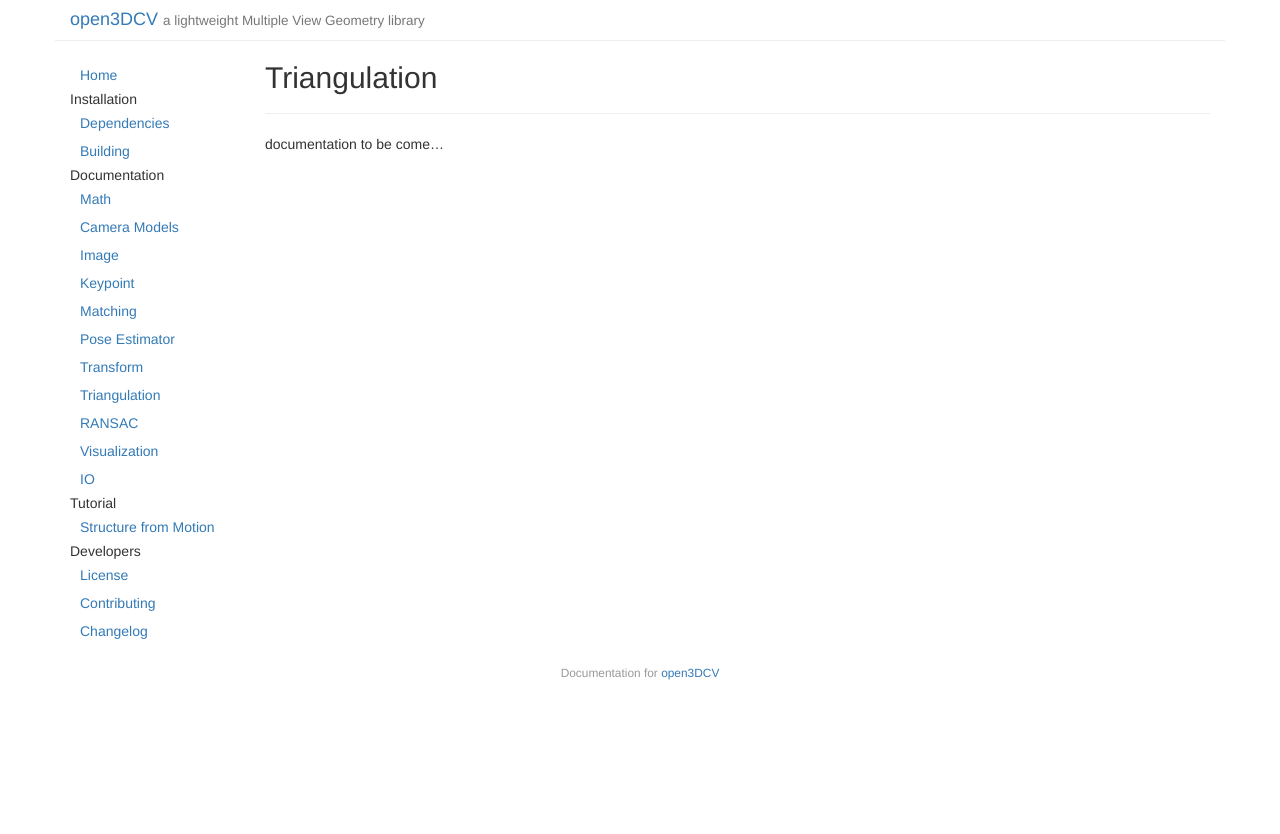
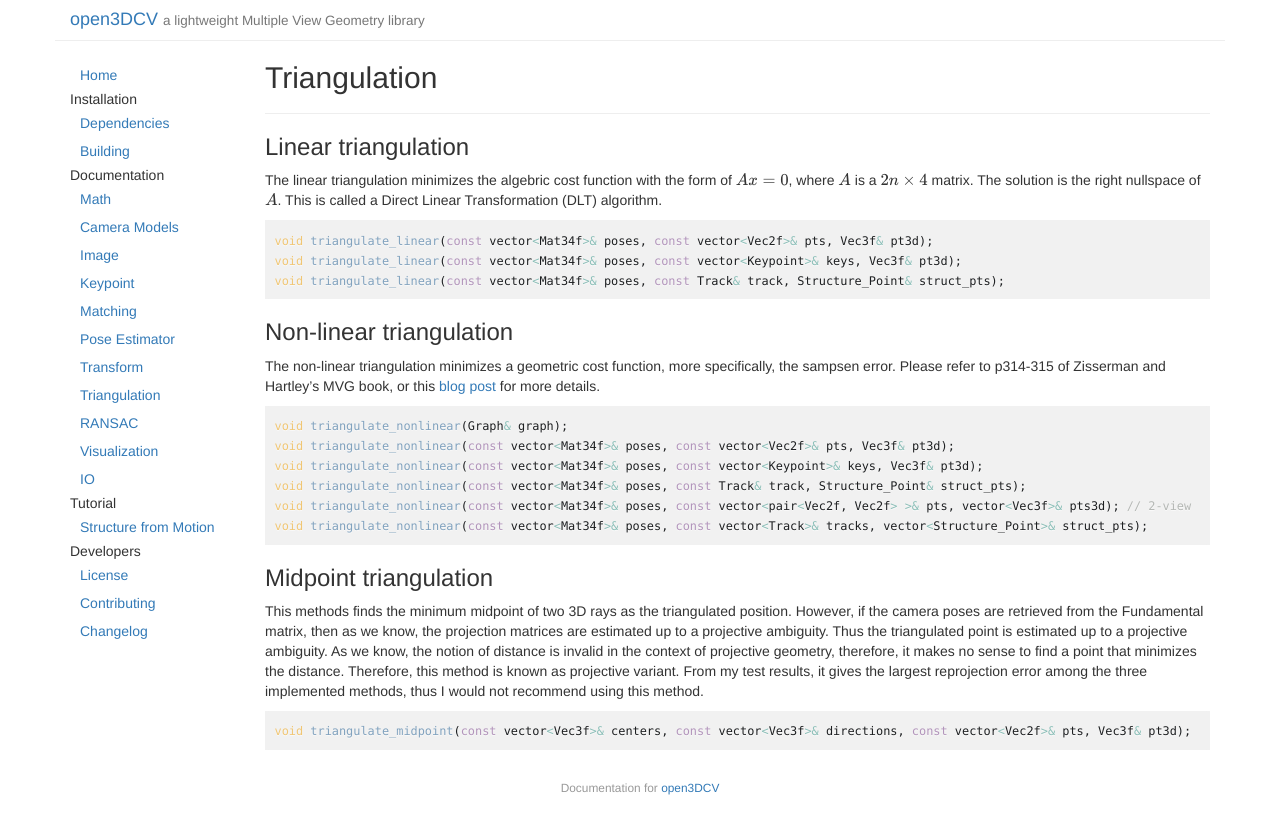
Before and after one commit to imkaywu/open3DCV, a Jekyll site: the page built from docs/_posts/2017-09-28-triangulation.md, in a window 1280 px wide. Shown: the top 834 px of the page. Built offline with Jekyll 4.4.1, drawn with Linux system fonts in a browser that asks for light colours; formulas are drawn with MathJax 3.

Commit message:
update doc: triangulation

````diff
--- a/docs/_posts/2017-09-28-triangulation.md
+++ b/docs/_posts/2017-09-28-triangulation.md
@@ -5,4 +5,32 @@ category: doc
 order: 7
 ---
 
-documentation to be come...
+### Linear triangulation
+
+The linear triangulation minimizes the algebric cost function with the form of $$Ax=0$$, where $$A$$ is a $$2n\times 4$$ matrix. The solution is the right nullspace of $$A$$. This is called a Direct Linear Transformation (DLT) algorithm.
+
+```cpp
+void triangulate_linear(const vector<Mat34f>& poses, const vector<Vec2f>& pts, Vec3f& pt3d);
+void triangulate_linear(const vector<Mat34f>& poses, const vector<Keypoint>& keys, Vec3f& pt3d);
+void triangulate_linear(const vector<Mat34f>& poses, const Track& track, Structure_Point& struct_pts);
+```
+
+### Non-linear triangulation
+
+The non-linear triangulation minimizes a geometric cost function, more specifically, the sampsen error. Please refer to p314-315 of Zisserman and Hartley's MVG book, or this [blog post](https://imkaywu.github.io/blog/2017/07/triangulation/) for more details.
+
+```cpp
+void triangulate_nonlinear(Graph& graph);
+void triangulate_nonlinear(const vector<Mat34f>& poses, const vector<Vec2f>& pts, Vec3f& pt3d);
+void triangulate_nonlinear(const vector<Mat34f>& poses, const vector<Keypoint>& keys, Vec3f& pt3d);
+void triangulate_nonlinear(const vector<Mat34f>& poses, const Track& track, Structure_Point& struct_pts);
+void triangulate_nonlinear(const vector<Mat34f>& poses, const vector<pair<Vec2f, Vec2f> >& pts, vector<Vec3f>& pts3d); // 2-view
+void triangulate_nonlinear(const vector<Mat34f>& poses, const vector<Track>& tracks, vector<Structure_Point>& struct_pts);
+```
+
+### Midpoint triangulation
+
+This methods finds the minimum midpoint of two 3D rays as the triangulated position. However, if the camera poses are retrieved from the Fundamental matrix, then as we know, the projection matrices are estimated up to a projective ambiguity. Thus the triangulated point is estimated up to a projective ambiguity. As we know, the notion of distance is invalid in the context of projective geometry, therefore, it makes no sense to find a point that minimizes the distance. Therefore, this method is known as projective variant. From my test results, it gives the largest reprojection error among the three implemented methods, thus I would not recommend using this method.
+```cpp
+void triangulate_midpoint(const vector<Vec3f>& centers, const vector<Vec3f>& directions, const vector<Vec2f>& pts, Vec3f& pt3d);
+```
````
